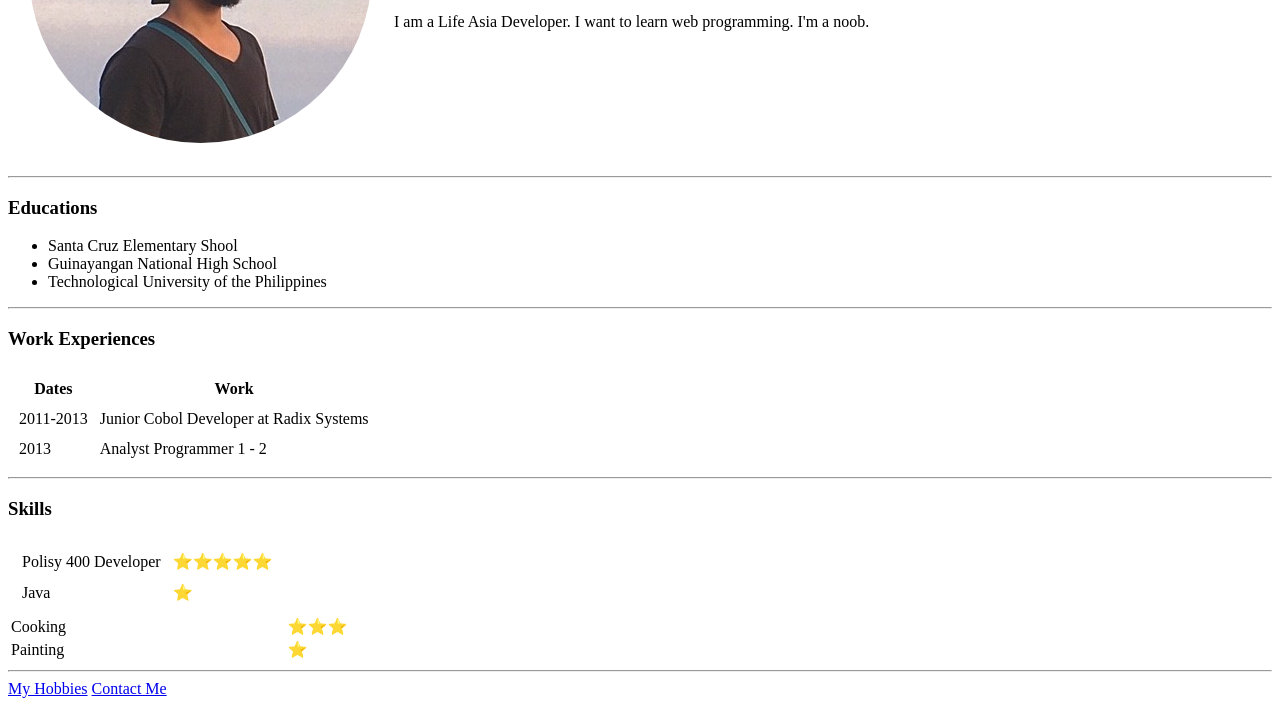
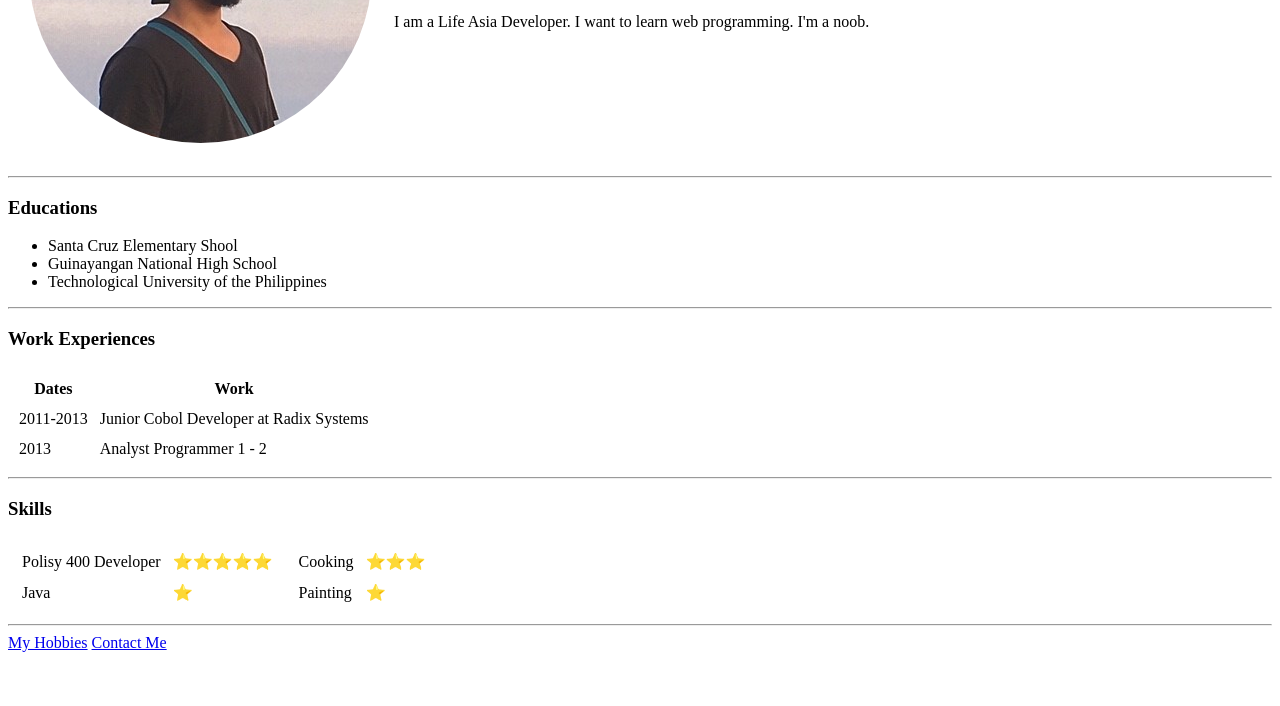
Before and after one commit to davebulaklak/cv, a plain HTML site: page index.html in a window 1280 px wide. Shown: the part 229-935 px from the top of the page. After the commit the page ends 889 px from the top, so only its background shows below. Drawn offline with Linux system fonts and the light colour scheme.

Commit message:
Fix "Skills" table.

```diff
--- a/index.html
+++ b/index.html
@@ -64,7 +64,7 @@
                 </table>
             </td>
             <td>
-                <tablecellspacing="10">
+                <table cellspacing="10">
                     <tr>
                         <td>Cooking</td>
                         <td>⭐⭐⭐</td>
@@ -73,7 +73,7 @@
                         <td>Painting</td>
                         <td>⭐</td>
                     </tr>
-                </tablecellspacing="10">
+                </table>
             </td>
         </tr>
     </table cellspacing="10">
```
